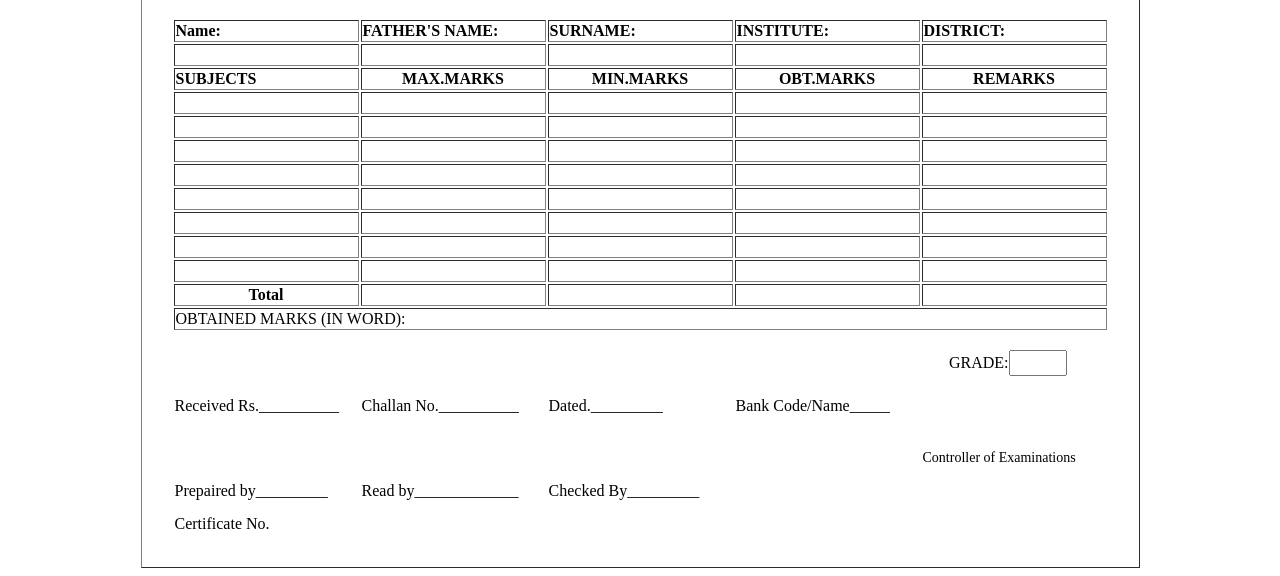
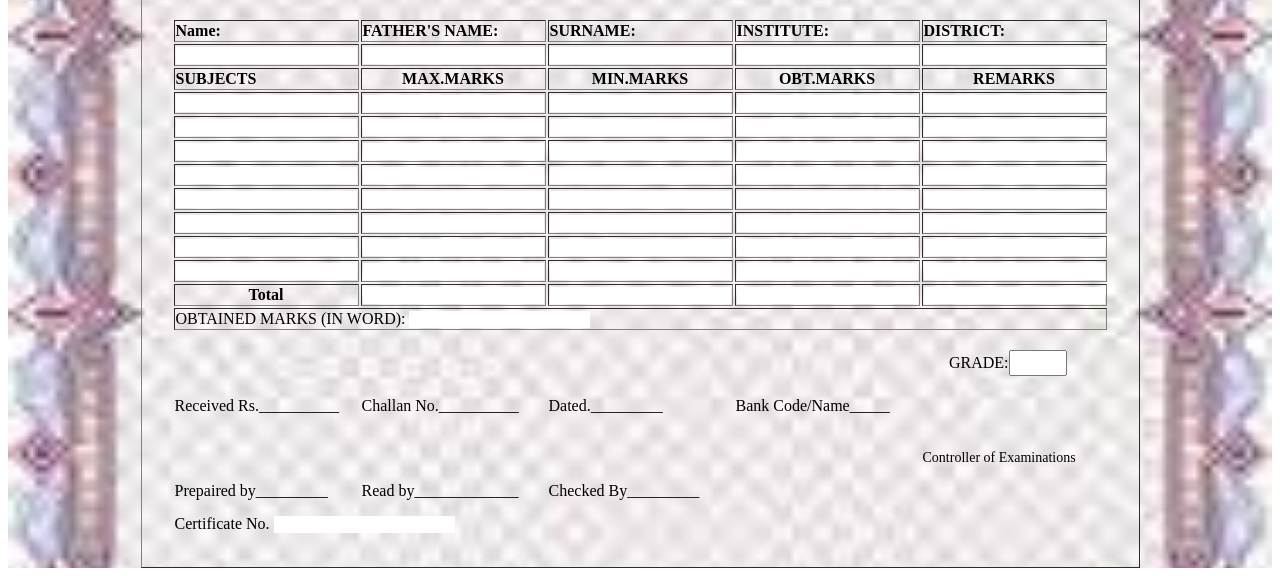
Before and after one commit to veerdamani/Intermediate-Marksheet, a plain HTML site: page index.html in a window 1280 px wide. Shown: the part 227-803 px from the top of the page. Drawn offline with Linux system fonts and the light colour scheme.

Commit message:
new commit

```diff
--- a/index.css
+++ b/index.css
@@ -1,3 +1,11 @@
+#container{
+    background-image: url(./download.jpeg);
+    background-size: cover;
+    background-position: center;
+    background-repeat: no-repeat;
+}
+
+
 .table{
     margin: auto;
     width: 60%;
@@ -62,9 +70,9 @@
     height: 20px;
 }
 
-#obtained-inword-input{
+/* #obtained-inword-input{
 
-}
+} */
 
 #exam_controller{
     border-top: 2px solid;
--- a/index.html
+++ b/index.html
@@ -169,5 +169,5 @@
 
     </div>
 </body>
-<script src="./index.js"></script>
+
 </html>
```
Also changed, not shown: download.jpeg (added), index.js (deleted).
